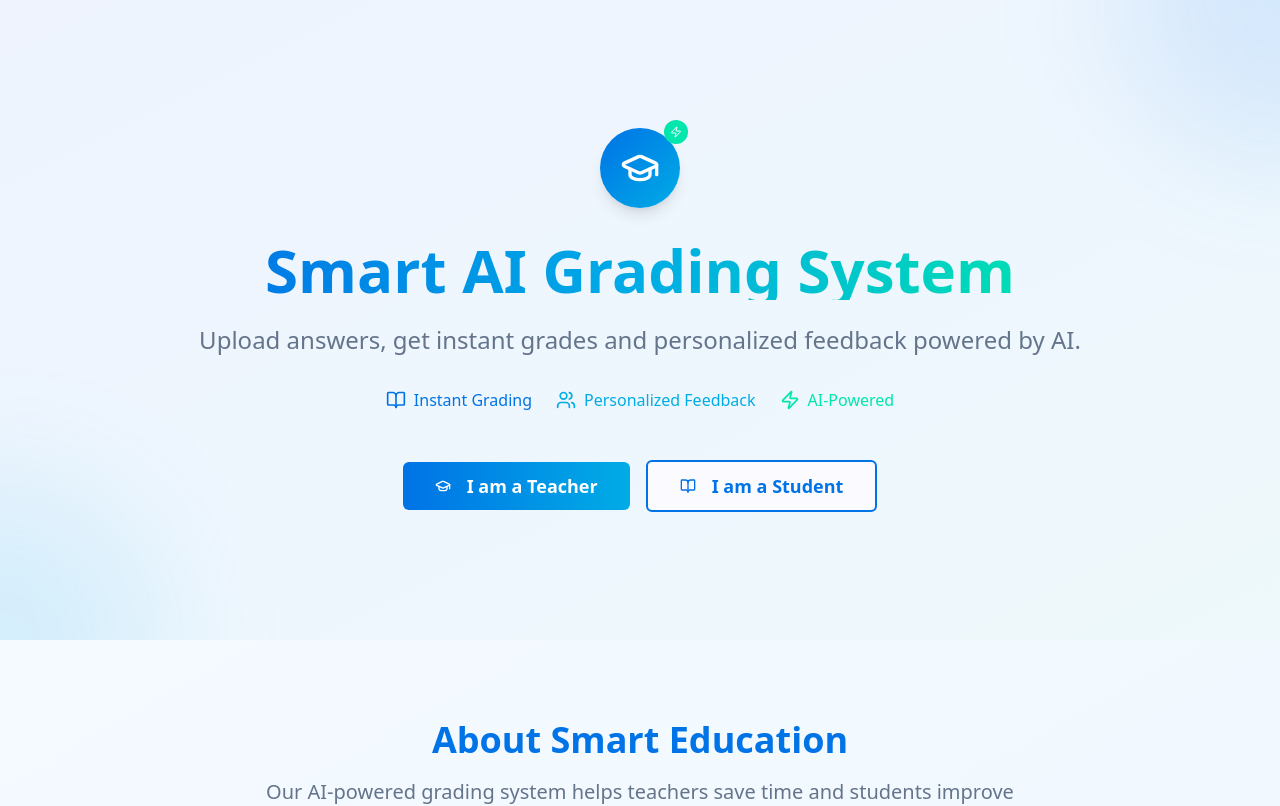
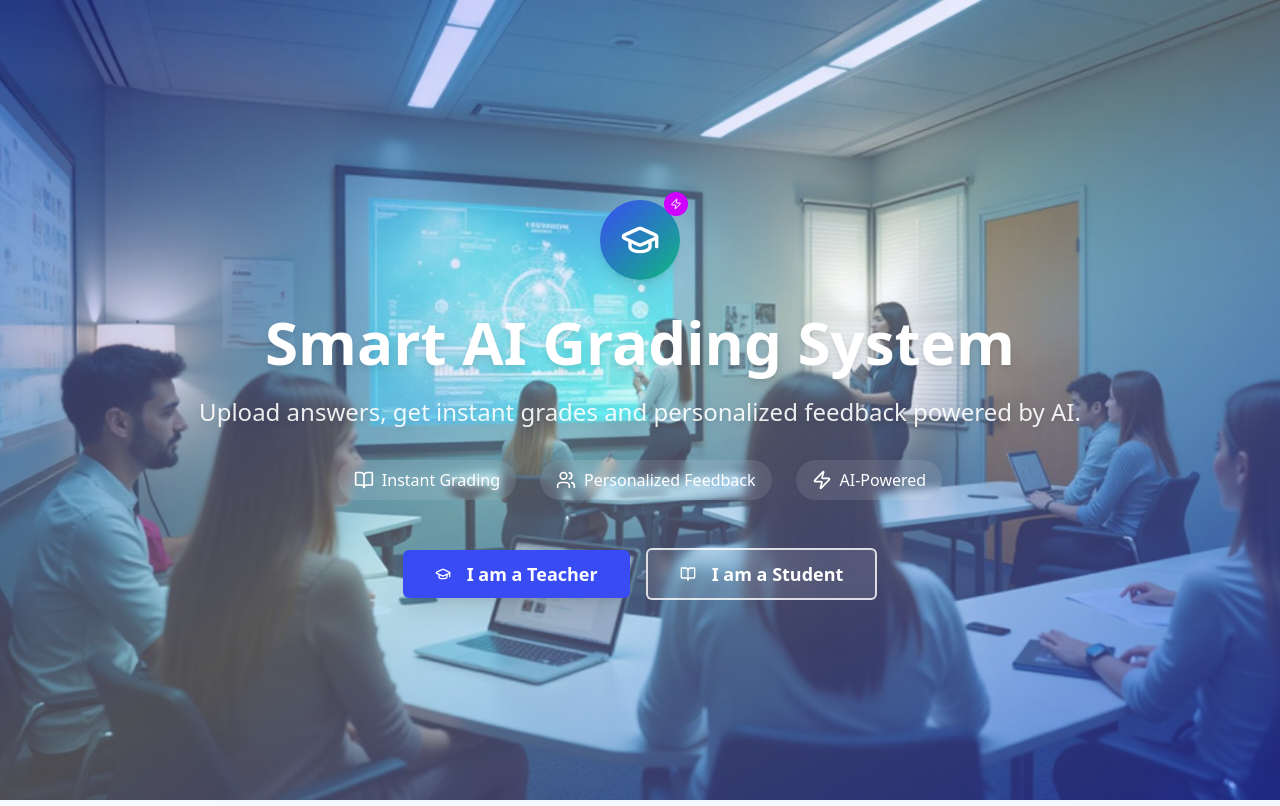
Before and after one commit to GMLaasya/smart-grade-ai, a React (Vite) app: page / in a window 1280 px wide. Shown: the top 806 px of the page. Built offline with nearby package versions, Linux system fonts and the light colour scheme.

Commit message:
Add full-screen hero background

```diff
--- a/src/components/HeroSection.tsx
+++ b/src/components/HeroSection.tsx
@@ -1,5 +1,6 @@
 import { Button } from "@/components/ui/button";
 import { GraduationCap, BookOpen, Users, Zap } from "lucide-react";
+import heroBackground from "@/assets/ai-education-hero.jpg";
 
 interface HeroSectionProps {
   onTeacherClick: () => void;
@@ -8,12 +9,12 @@ interface HeroSectionProps {
 
 export const HeroSection = ({ onTeacherClick, onStudentClick }: HeroSectionProps) => {
   return (
-    <section className="relative min-h-[80vh] flex items-center justify-center bg-gradient-to-br from-education-primary/5 via-education-secondary/5 to-education-accent/5 overflow-hidden">
-      {/* Background decorative elements */}
-      <div className="absolute inset-0 overflow-hidden">
-        <div className="absolute -top-40 -right-40 w-80 h-80 bg-education-primary/10 rounded-full blur-3xl"></div>
-        <div className="absolute -bottom-40 -left-40 w-80 h-80 bg-education-secondary/10 rounded-full blur-3xl"></div>
-      </div>
+    <section
+      className="relative min-h-screen flex items-center justify-center overflow-hidden bg-cover bg-center bg-no-repeat"
+      style={{ backgroundImage: `url(${heroBackground})` }}
+    >
+      {/* Dark overlay for readability */}
+      <div className="absolute inset-0 bg-gradient-to-br from-primary/40 via-background/30 to-primary/50"></div>
 
       <div className="container mx-auto px-4 relative z-10">
         <div className="text-center max-w-4xl mx-auto">
@@ -30,26 +31,26 @@ export const HeroSection = ({ onTeacherClick, onStudentClick }: HeroSectionProps
           </div>
 
           {/* Main heading */}
-          <h1 className="text-5xl md:text-6xl font-bold bg-gradient-to-r from-education-primary via-education-secondary to-education-accent bg-clip-text text-transparent mb-6 leading-tight">
+          <h1 className="text-5xl md:text-6xl font-bold text-white mb-6 leading-tight drop-shadow-lg">
             Smart AI Grading System
           </h1>
 
           {/* Subtitle */}
-          <p className="text-xl md:text-2xl text-muted-foreground mb-8 leading-relaxed">
+          <p className="text-xl md:text-2xl text-white/90 mb-8 leading-relaxed drop-shadow-md">
             Upload answers, get instant grades and personalized feedback powered by AI.
           </p>
 
           {/* Feature highlights */}
           <div className="flex flex-wrap justify-center gap-6 mb-12 text-sm md:text-base">
-            <div className="flex items-center gap-2 text-education-primary">
+            <div className="flex items-center gap-2 text-white bg-white/10 backdrop-blur-sm px-4 py-2 rounded-full">
               <BookOpen className="w-5 h-5" />
               <span>Instant Grading</span>
             </div>
-            <div className="flex items-center gap-2 text-education-secondary">
+            <div className="flex items-center gap-2 text-white bg-white/10 backdrop-blur-sm px-4 py-2 rounded-full">
               <Users className="w-5 h-5" />
               <span>Personalized Feedback</span>
             </div>
-            <div className="flex items-center gap-2 text-education-accent">
+            <div className="flex items-center gap-2 text-white bg-white/10 backdrop-blur-sm px-4 py-2 rounded-full">
               <Zap className="w-5 h-5" />
               <span>AI-Powered</span>
             </div>
@@ -59,7 +60,7 @@ export const HeroSection = ({ onTeacherClick, onStudentClick }: HeroSectionProps
           <div className="flex flex-col sm:flex-row gap-4 justify-center items-center">
             <Button
               size="lg"
-              className="w-full sm:w-auto px-8 py-6 text-lg font-semibold bg-gradient-to-r from-education-primary to-education-secondary hover:shadow-lg transition-all duration-300 transform hover:scale-105"
+              className="w-full sm:w-auto px-8 py-6 text-lg font-semibold bg-primary hover:bg-primary/90 text-white shadow-xl hover:shadow-2xl transition-all duration-300 transform hover:scale-105 backdrop-blur-sm"
               onClick={onTeacherClick}
             >
               <GraduationCap className="w-5 h-5 mr-2" />
@@ -68,7 +69,7 @@ export const HeroSection = ({ onTeacherClick, onStudentClick }: HeroSectionProps
             <Button
               variant="outline"
               size="lg"
-              className="w-full sm:w-auto px-8 py-6 text-lg font-semibold border-2 border-education-primary text-education-primary hover:bg-education-primary hover:text-white transition-all duration-300 transform hover:scale-105"
+              className="w-full sm:w-auto px-8 py-6 text-lg font-semibold border-2 border-white/80 text-white hover:bg-white hover:text-primary transition-all duration-300 transform hover:scale-105 backdrop-blur-sm bg-white/10"
               onClick={onStudentClick}
             >
               <BookOpen className="w-5 h-5 mr-2" />
--- a/src/components/TeacherForm.tsx
+++ b/src/components/TeacherForm.tsx
@@ -45,7 +45,7 @@ export const TeacherForm = () => {
     setIsSubmitting(true);
 
     try {
-      const response = await fetch("https://lucky0045.app.n8n.cloud/webhook-test/1ffe6871-1e36-4840-a919-1dc67034210d", {
+      const response = await fetch("https://lucky0045.app.n8n.cloud/webhook/1ffe6871-1e36-4840-a919-1dc67034210d", {
         method: "POST",
         headers: {
           "Content-Type": "application/json",
--- a/src/index.css
+++ b/src/index.css
@@ -11,13 +11,13 @@ All colors MUST be HSL.
     --background: 245 100% 99%;
     --foreground: 222.2 84% 4.9%;
 
-    --card: 0 0% 100%;
+    --card: 210 20% 96%;
     --card-foreground: 222.2 84% 4.9%;
 
     --popover: 0 0% 100%;
     --popover-foreground: 222.2 84% 4.9%;
 
-    --primary: 210 100% 45%;
+    --primary: 234 89% 59%;
     --primary-foreground: 0 0% 100%;
 
     --secondary: 195 100% 95%;
@@ -37,9 +37,9 @@ All colors MUST be HSL.
     --ring: 210 100% 45%;
 
     /* Education theme colors */
-    --education-primary: 210 100% 45%;
-    --education-secondary: 195 100% 45%;
-    --education-accent: 165 100% 45%;
+    --education-primary: 234 89% 59%;
+    --education-secondary: 160 84% 39%;
+    --education-accent: 289 100% 50%;
     --education-gradient: linear-gradient(135deg, hsl(210 100% 45%), hsl(195 100% 45%));
     --education-gradient-light: linear-gradient(135deg, hsl(210 100% 95%), hsl(195 100% 95%));
 
```
Also changed, not shown: src/assets/ai-education-hero.jpg (added).
